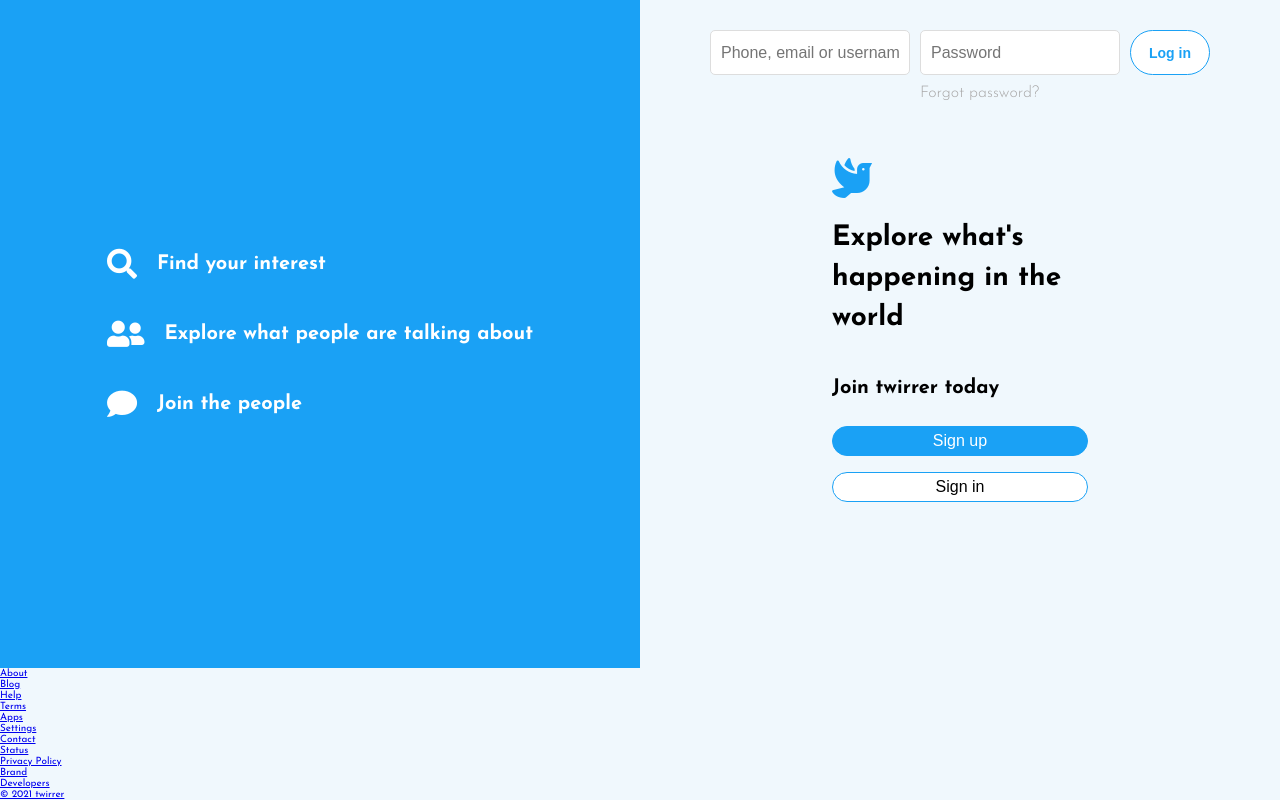
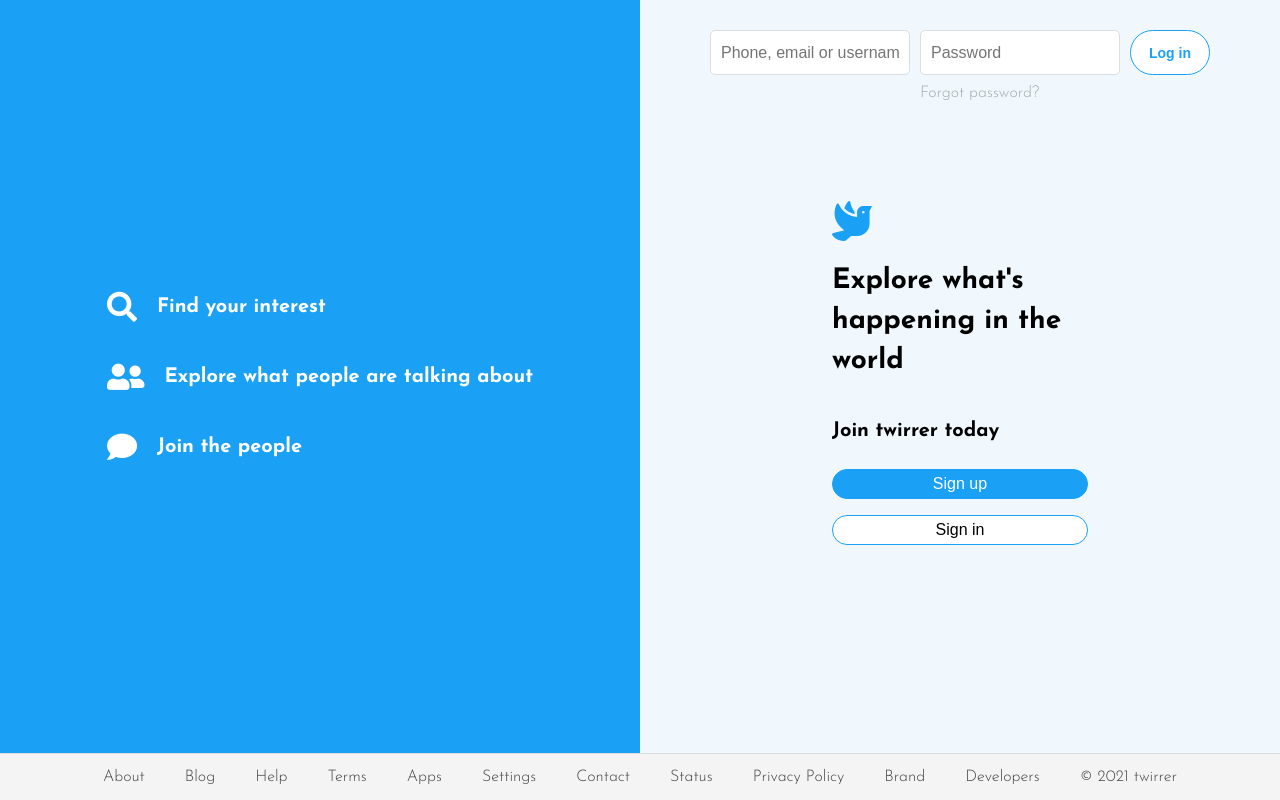
Before and after one commit to Isrealsix/twiterClone, a website: page index.html in a window 1280 px wide. Drawn offline with Linux system fonts and the light colour scheme.

Commit message:
completed the footer section on the main page

```diff
--- /dev/null
+++ b/sass/layouts/_main-page-footer.scss
@@ -0,0 +1,21 @@
+.main-page__footer {
+	grid-column: 1 / -1;
+	grid-row: 2 / -1;
+	background-color: #f5f4f4;
+	padding: 1.5rem;
+	border-top: 0.1rem solid #ddd;
+
+	&-list {
+		display: flex;
+		justify-content: center;
+		list-style-type: none;
+	}
+
+	&-link {
+		font-size: 1.6rem;
+		font-weight: 300;
+		margin: 0 2rem;
+		text-decoration: none;
+		color: #444;
+	}
+}
--- a/sass/main.scss
+++ b/sass/main.scss
@@ -11,3 +11,4 @@
 @import 'layouts/main-page';
 @import 'layouts/left';
 @import 'layouts/right';
+@import 'layouts/main-page-footer';
```
Also changed, not shown: css/style.css.
